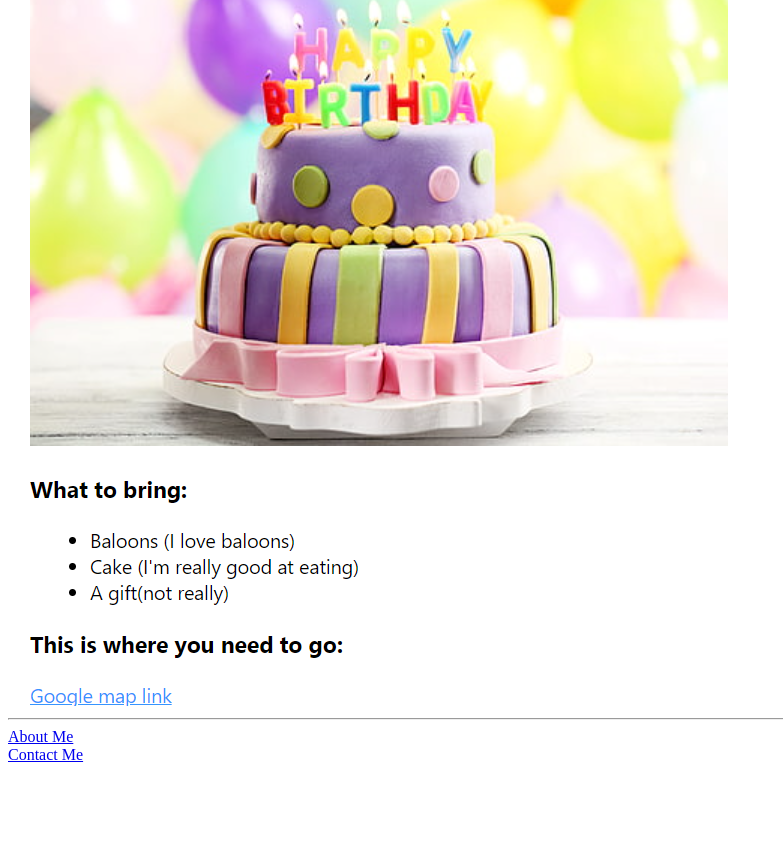
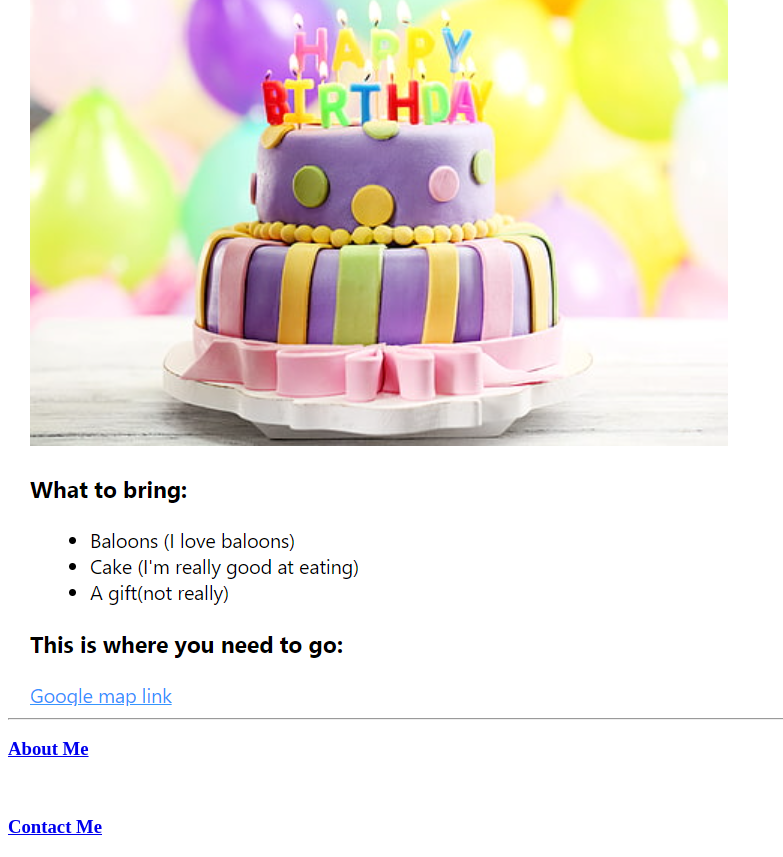
Before and after one commit to adesh-99/my_portfolio, a plain HTML site: page index.html in a window 1280 px wide. Shown: the part 1007-1864 px from the top of the page, without its empty margins (0-783 px from the left). Before the commit the page ends 1779 px from the top, so only its background shows below. Drawn offline with Linux system fonts and the light colour scheme.

Commit message:
Update index.html

```diff
--- a/index.html
+++ b/index.html
@@ -13,7 +13,7 @@
     <img src="./assets/images/movie.png" /><br/>
     <a href="./public/birthday-invite.html"><h3>Birthday Invite Project</h3></a><br/>
     <img src="./assets/images/bday.png" /><br/><hr/>
-    <a href="./public/about.html">About Me</a><br/>
-    <a href="./public/contact.html">Contact Me</a>
+    <a href="./public/about.html"><h3>About Me</h3></a><br/>
+    <a href="./public/contact.html"><h3>Contact Me</h3></a>
 </body>
 </html>
```
